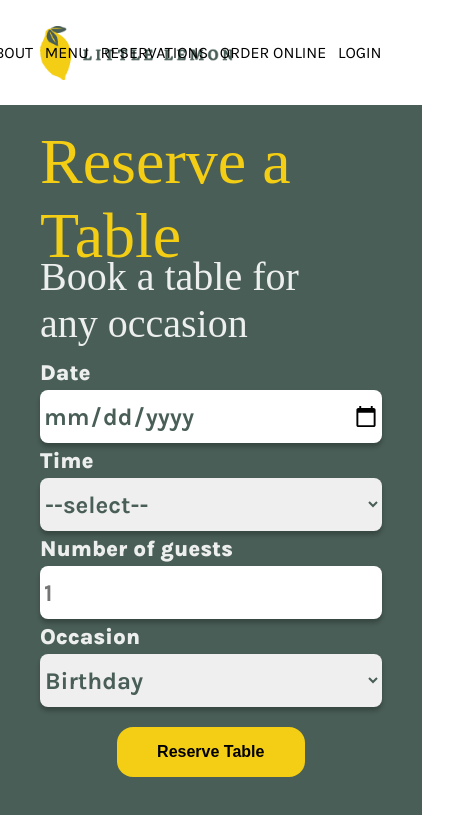
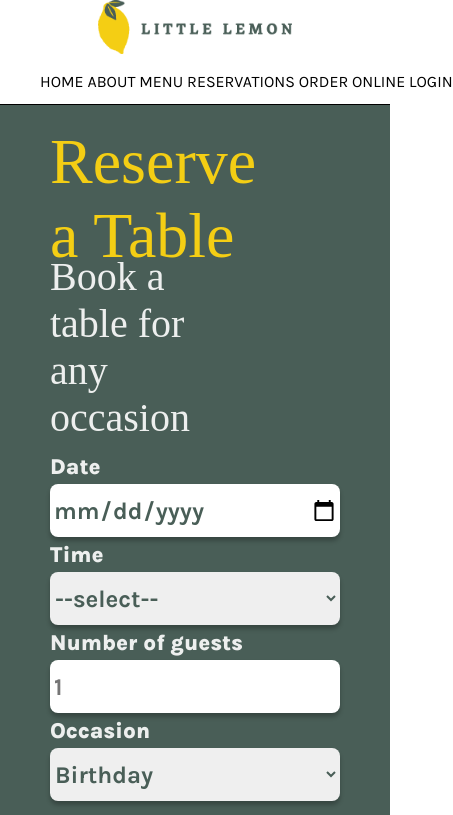
Before and after one commit to Mrmanu09/Little-Lemon, a React (Create React App) app: page /booking in a window 390 px wide. Shown: the top 815 px of the page, 453 px wide, since content can reach past the window. Built offline with nearby package versions, Linux system fonts and the light colour scheme; a web font is replaced by a local one.

Commit message:
improved header v2 and responsive implementations

```diff
--- a/src/Components/ConfirmedBooking.js
+++ b/src/Components/ConfirmedBooking.js
@@ -1,4 +1,4 @@
-import {Outlet, Link} from 'react-router-dom';
+import { Link } from 'react-router-dom';
 import '../Css/ConfirmedBooking.css';
 
 function ConfirmedBooking() {
--- a/src/Components/Header.js
+++ b/src/Components/Header.js
@@ -1,10 +1,28 @@
+import React, { useEffect, useRef } from "react";
+
 import '../Css/Header.css'
 import Nav from "./Nav";
 import logo from '../Assets/Logo 16@4x.png'
 
 function Header() {
+
+    const headerBox = useRef(null);
+    useEffect(() => {
+        let prevScrollPos = window.scrollY;
+        const handleScroll = () => {
+            if (window.scrollY > prevScrollPos) {
+                headerBox.current.style.transform = "translateY(-200px)";
+            } else {
+                headerBox.current.style.transform = "translateY(0px)";
+            }
+            prevScrollPos = window.scrollY;
+        }
+        window.addEventListener('scroll', handleScroll);
+        return () => { window.removeEventListener('scroll', handleScroll); }
+    }, []);
+
     return (
-        <header>
+        <header ref={headerBox}>
             <img alt="Little Lemon Logo" src={logo} width="193.04px" height="54px"/>
             <Nav/>
         </header>
--- a/src/Css/App.css
+++ b/src/Css/App.css
@@ -26,12 +26,14 @@ h2, .sub-title  {
 
 .link-button {
   width: 200px;
+  max-width: 200px;
   height: 50px;
   border-radius: 16px;
 }
 
 button, input[type="submit"] {
   width: 100%;
+  width: 200px;
   height: 50px;
   background-color: #F4CE14;
   border: 1px #F4CE14 solid;
--- a/src/Css/Header.css
+++ b/src/Css/Header.css
@@ -1,12 +1,30 @@
 header{
     grid-column: 1/-1;
     display: grid;
-    grid-template-columns: subgrid;
+    grid-template-columns: repeat(12, 1fr);
     align-items: center;
     column-gap: 20px;
     height: 105px;
+    position: sticky;
+    top: 0;
+    left: 0;
+    right: 0;
+    transform: translateY(0);
+    transition-property: "transform";
+    transition-duration: ".3s";
+    transition-timing-function: "ease-in-out";
+    background-color: white;
+    border-bottom: black solid 1px;
 }
 
 header img {
     grid-column: 3/5;
 }
+
+@media only screen and (max-width: 930px) {
+    header img {
+        grid-row: 1;
+        grid-column: 1/-1;
+        justify-self: center;
+    }
+}
--- a/src/Css/HeroSection.css
+++ b/src/Css/HeroSection.css
@@ -34,6 +34,10 @@
 
 #hero-section img {
     grid-column: 8/11;
+    width: 100%;
+    max-width: 330px;
+    justify-self: center;
+    object-fit: cover;
     grid-row: 2;
     justify-self: end;
     border-radius: 16px;
--- a/src/Css/Highlights.css
+++ b/src/Css/Highlights.css
@@ -29,3 +29,9 @@
     justify-content: space-around;
     flex-wrap: nowrap;
 }
+
+@media only screen and (max-width: 930px) {
+    #highlights .item-card:last-of-type{
+        display: none;
+    }
+}
--- a/src/Css/Nav.css
+++ b/src/Css/Nav.css
@@ -26,3 +26,20 @@ nav ul {
 .nav-link:visited {
     color: black;
 }
+
+@media only screen and (max-width: 1200px) {
+    nav ul {
+        gap: 1vw;
+    }
+}
+
+@media only screen and (max-width: 930px) {
+    nav {
+        grid-row: 2;
+        grid-column: 1/-1;
+    }
+
+    nav ul {
+        justify-content: space-evenly;
+    }
+}
```
